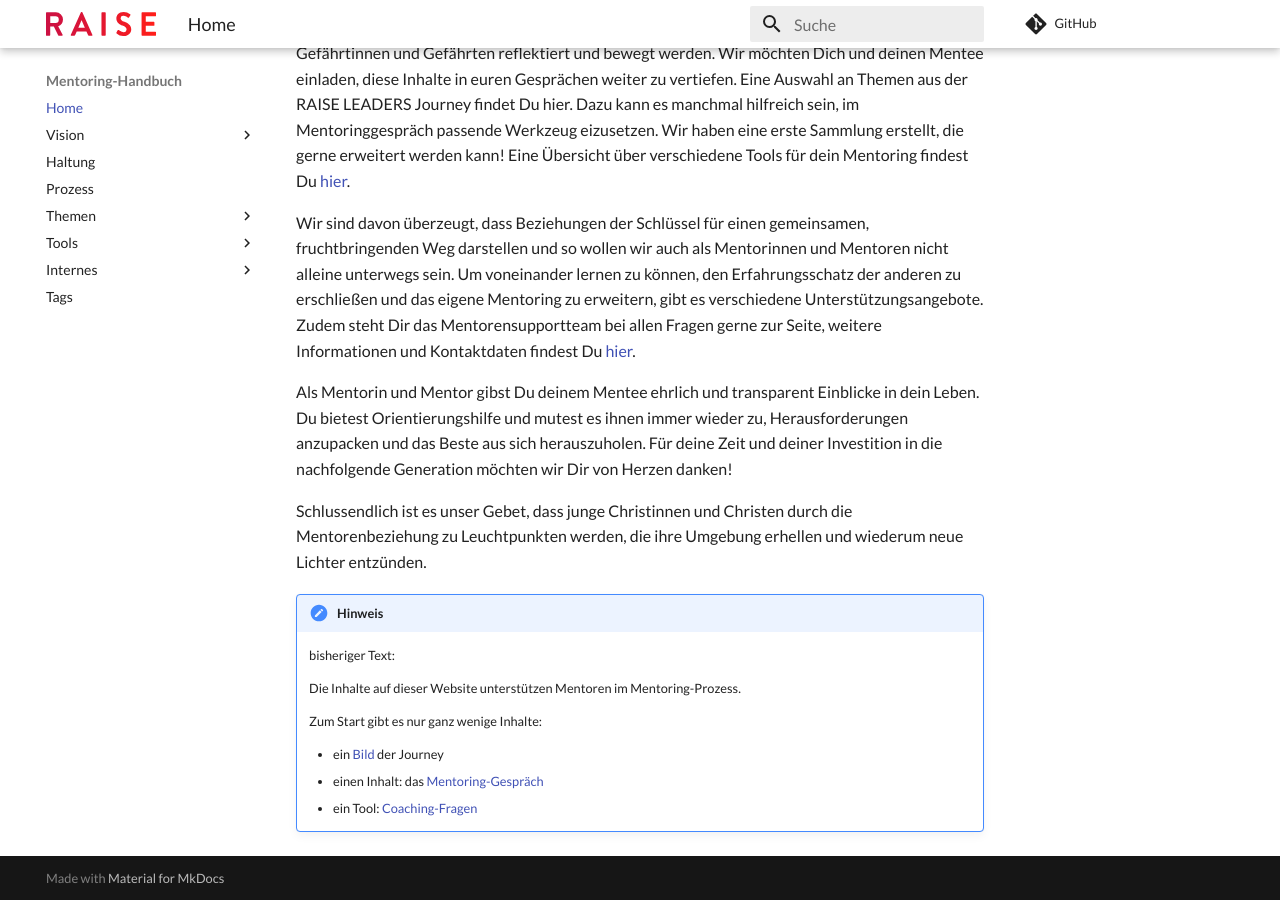
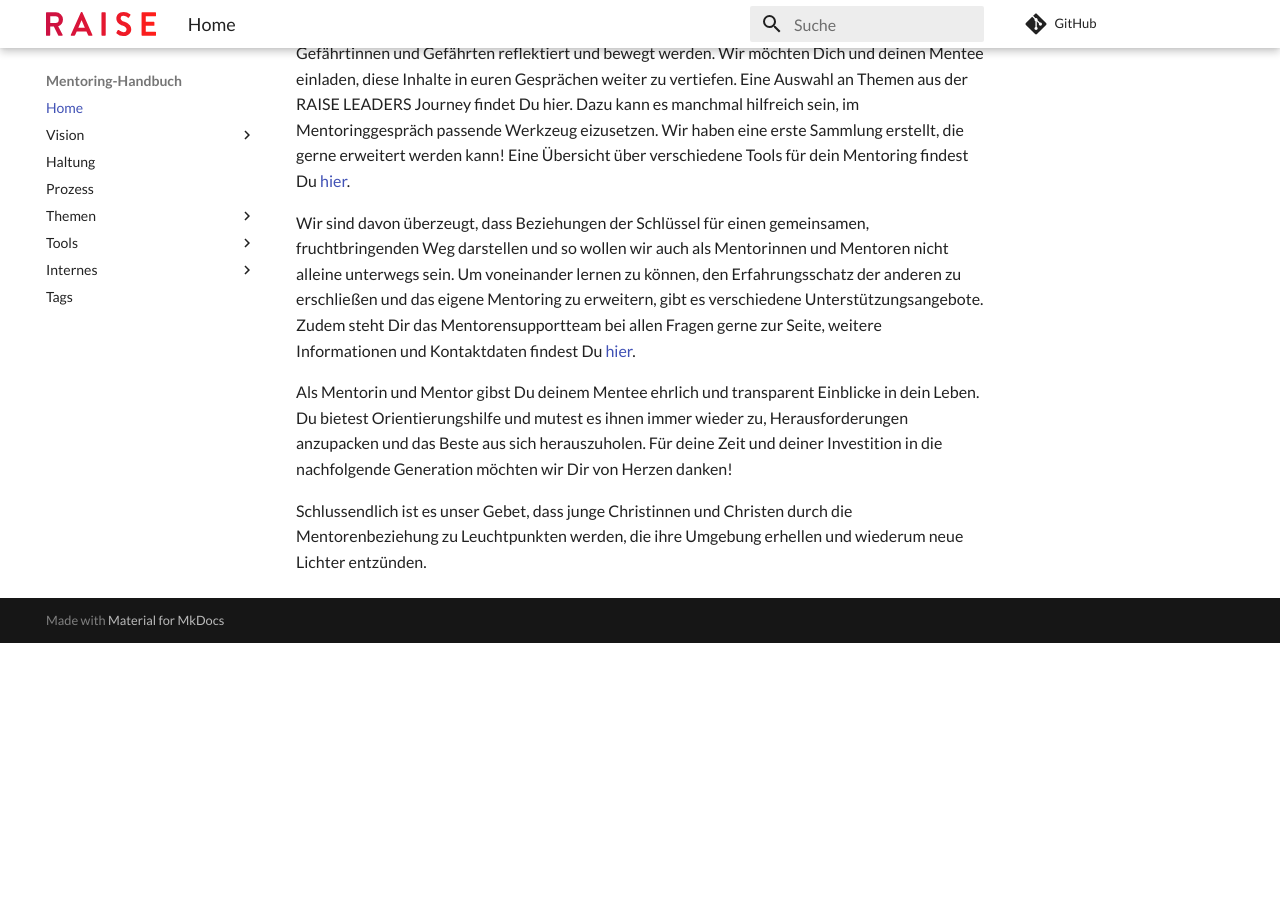
Before and after one commit to chbndrhnns/raise-mentoring-workbook, an MkDocs documentation site: the page built from docs/index.md, in a window 1280 px wide and 900 px high, scrolled down 1109 px. Built offline with MkDocs 1.6.1 and Material for MkDocs 9.7.7, drawn with Linux system fonts in a browser that asks for light colours; comment, search, counter and statistics services are not loaded; after the commit the page ends 1752 px from its top, so only the background shows below that; some of the changed text lies outside the part shown.

Commit message:
feat: Bereiche

```diff
--- a/docs/index.md
+++ b/docs/index.md
@@ -10,11 +10,11 @@
 
 Die einzelnen Bereiche sind:
 
+- [Vision](./vision/index.md)
 - [Haltung](./haltung/index.md)
+- [Prozess](./prozess/index.md)
 - [Themen](./themen/index.md)
-- [Gesprächsablauf](./themen/mentoring-gespraech.md)
 - [Tools](./tools/index.md)
-- [Sonstiges](./)
 
 Der Weg durch unser Mentoring-Workbook ist einfach: Seinen Ursprung nimmt es in der Frage, was denn das Besondere an einem RAISE LEADERS Mentoring ist? Und das bist Du! Deine Persönlichkeit, deine Beziehung zu Gott und deine Erfahrungen werden den Mentoringprozess maßgeblich prägen. Und genau deshalb startet die Reise des Mentoring-Workbooks mit einem ehrlichen Blick auf dich und deine Haltung. Spannende Impulse zur Reflektion der eigenen Haltung findest Du [hier](./haltung/index.md).
 
@@ -30,14 +30,3 @@
 Als Mentorin und Mentor gibst Du deinem Mentee ehrlich und transparent Einblicke in dein Leben. Du bietest Orientierungshilfe und mutest es ihnen immer wieder zu, Herausforderungen anzupacken und das Beste aus sich herauszuholen. Für deine Zeit und deiner Investition in die nachfolgende Generation möchten wir Dir von Herzen danken!
 
 Schlussendlich ist es unser Gebet, dass junge Christinnen und Christen durch die Mentorenbeziehung zu Leuchtpunkten werden, die ihre Umgebung erhellen und wiederum neue Lichter entzünden.
-
-!!! Hinweis
-    bisheriger Text:
-
-    Die Inhalte auf dieser Website unterstützen Mentoren im Mentoring-Prozess.
-
-    Zum Start gibt es nur ganz wenige Inhalte:
-
-    - ein [Bild](./vision/journey.md) der Journey
-    - einen Inhalt: das [Mentoring-Gespräch](./themen/mentoring-gespraech.md)
-    - ein Tool: [Coaching-Fragen](./tools/coaching-fragen.md)
```
